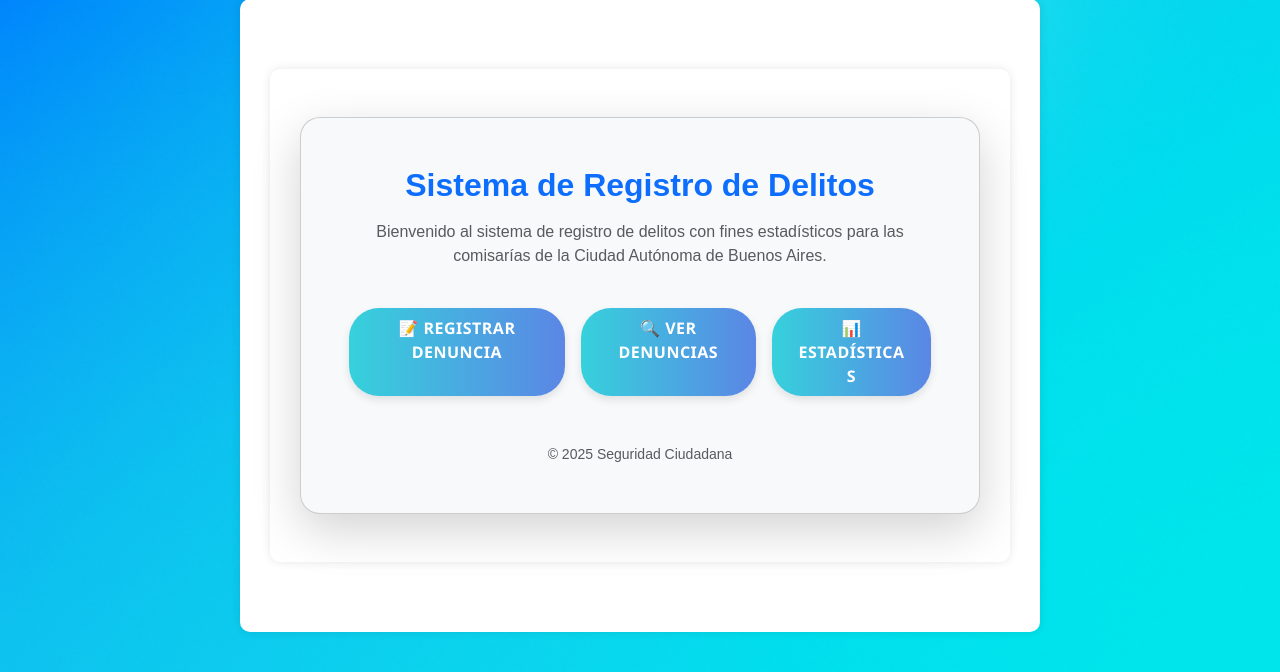
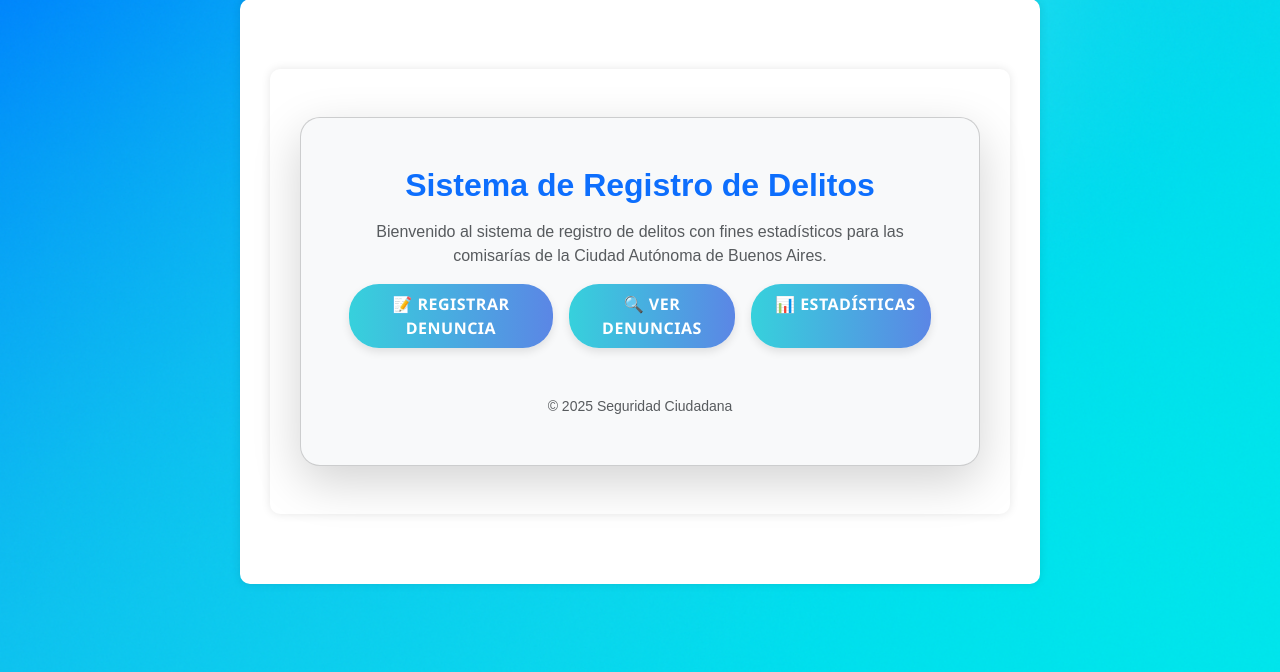
Before and after one commit to MechMarighetti/PPII-MinSeguridadDelitos, a Django app: page /denuncias/home/ in a window 1280 px wide. Shown: the part 97-769 px from the top of the page. Run offline with Django 5.2, Linux system fonts and the light colour scheme; the visitor is signed in with stand-in values (Sample User, id 1); data that the repository does not hold is empty; some libraries are stand-ins or nearby versions.

Commit message:
jodiendo con los botones de Juan

```diff
--- a/pruebaDjango/templates/home.html
+++ b/pruebaDjango/templates/home.html
@@ -7,7 +7,7 @@
             Bienvenido al sistema de registro de delitos con fines estadísticos para las comisarías de la Ciudad Autónoma de Buenos Aires.
         </p>
 
-        <div class="d-flex flex-column flex-md-row justify-content-center gap-3 mt-4">
+        <div class="d-flex flex-column flex-md-row justify-content-center gap-3 mt-6">
             {% if is_editor or is_admin %}
                 <a href="{% url 'registrar_denuncia' %}" class="btn btn-lg fw-bold px-4 py-2 text-white"
                    style="background: linear-gradient(to right, #36d1dc, #5b86e5); border-radius: 30px; box-shadow: 0 4px 8px rgba(0,0,0,0.1);">
@@ -24,7 +24,7 @@
 
             {% if is_admin or is_editor or is_consulta %}
                 <a href="{% url 'estadisticas' %}" class="btn btn-lg fw-bold px-4 py-2 text-white"
-                   style="background: linear-gradient(to right, #36d1dc, #5b86e5); border-radius: 30px; box-shadow: 0 4px 8px rgba(0,0,0,0.1);">
+                   style="background: linear-gradient(to right, #36d1dc, #5b86e5); white-space: nowrap; min-width: 180px; border-radius: 30px; box-shadow: 0 4px 8px rgba(0,0,0,0.1);">
                     📊 Estadísticas
                 </a>
             {% endif %}
```
